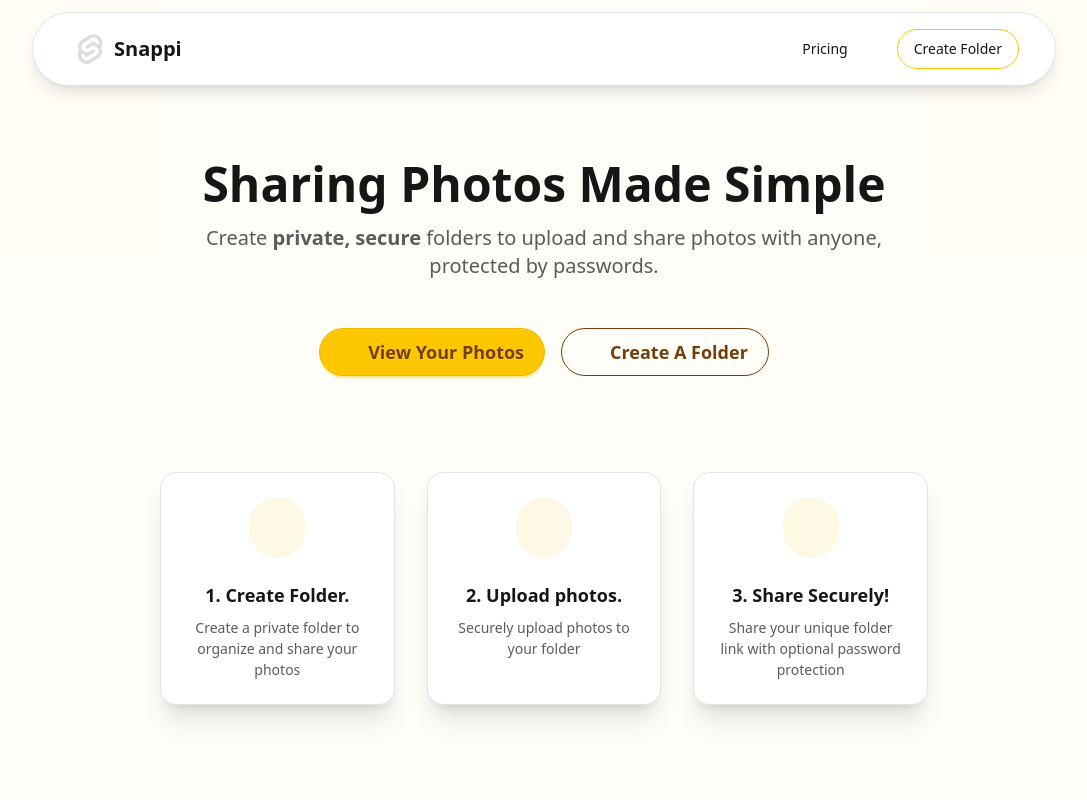
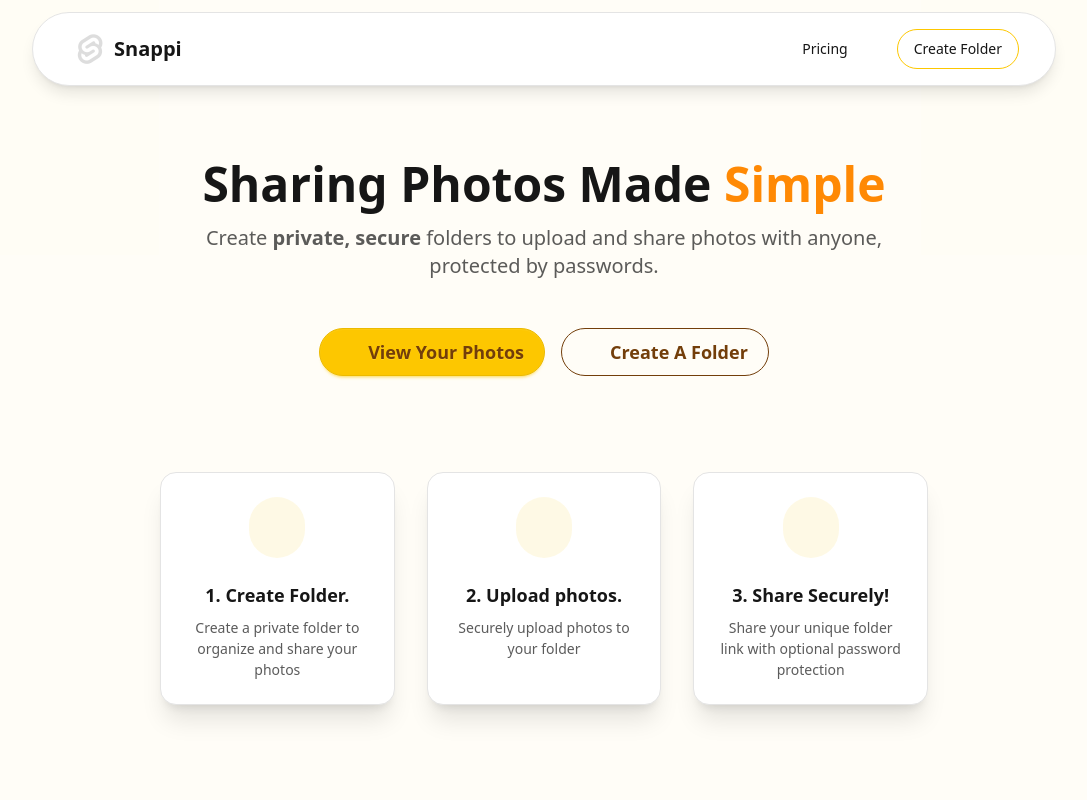
Before and after one commit to CometBlazer/snapsi, a SvelteKit app: page / in a window 1280 px wide. Shown: the top 800 px of the page, without its empty margins (96-1183 px from the left). Built offline with nearby package versions, Linux system fonts and the light colour scheme; some icons are missing.

Commit message:
Enhance FAQ section: improve clarity and emphasize key features with bold text

```diff
--- a/src/routes/+page.svelte
+++ b/src/routes/+page.svelte
@@ -52,7 +52,7 @@
 
 <div class="container mx-auto py-16 px-4">
   <div class="flex flex-col items-center text-center max-w-3xl mx-auto">
-    <h1 class="text-4xl md:text-5xl font-bold text-base-content">Sharing Photos Made Simple</h1>
+    <h1 class="text-4xl md:text-5xl font-bold text-base-content">Sharing Photos Made <span class="text-secondary font-extrabold">Simple</span></h1>
     <p class="mt-4 text-xl text-base-content/70">
       Create <b>private, secure</b> folders to upload and share photos with anyone, protected by passwords.
     </p>
@@ -128,7 +128,7 @@
     </div>
     <div class="collapse-content">
       <p>
-        This service is for people who want to share large amounts of photos with friends and family. It is perfect for events like weddings, parties, or vacations where you want to share a lot of photos with a group of people. Just create a folder, upload your photos, and share your unique link to your friends for them to view, download, and upload their own photos. You can also protect your folder with a password for added security.
+        This service is for people who want to <b>quickly share large amounts of photos with friends and family</b>. It is perfect for events like weddings, parties, or vacations where you want to share a lot of photos with a group of people. Just create a folder, upload your photos, and share your unique link to your friends for them to view, download, and upload their own photos. You can also protect your folder with a password for added security.
       </p>
     </div>
   </div>
@@ -140,7 +140,7 @@
     </div>
     <div class="collapse-content">
       <p>
-        Yes, this service is completely free to use. We are currently in beta and will be adding more features in the future. If you have any feedback or suggestions, please let us know! (direct message u/hydrocomet on Reddit)
+        Yes, this service is completely <b>free to use</b>! We are currently in beta and will be adding more features in the future. If you have any feedback or suggestions, please let us know! (direct message u/hydrocomet on Reddit)
       </p>
     </div>
   </div>
@@ -161,7 +161,7 @@
       What are limits on the number of photos I can upload and the size of each photo?
     </div>
     <div class="collapse-content">
-      <p>Each folder has a limit of 100 photos, and each photo can be up to 500MB in size.</p>
+      <p>Each folder has a limit of 100 photos, and each photo can be up to 500 MB in size.</p>
     </div>
   </div>
 </div>
```
